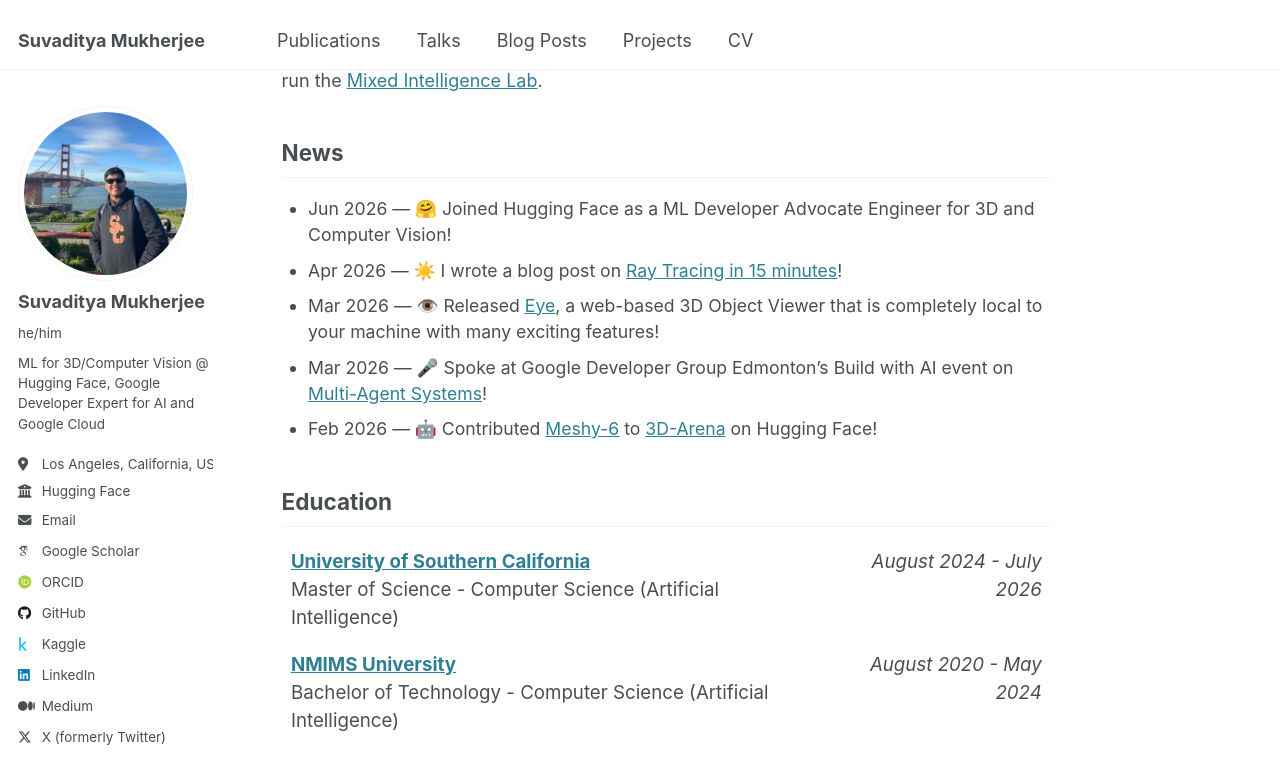
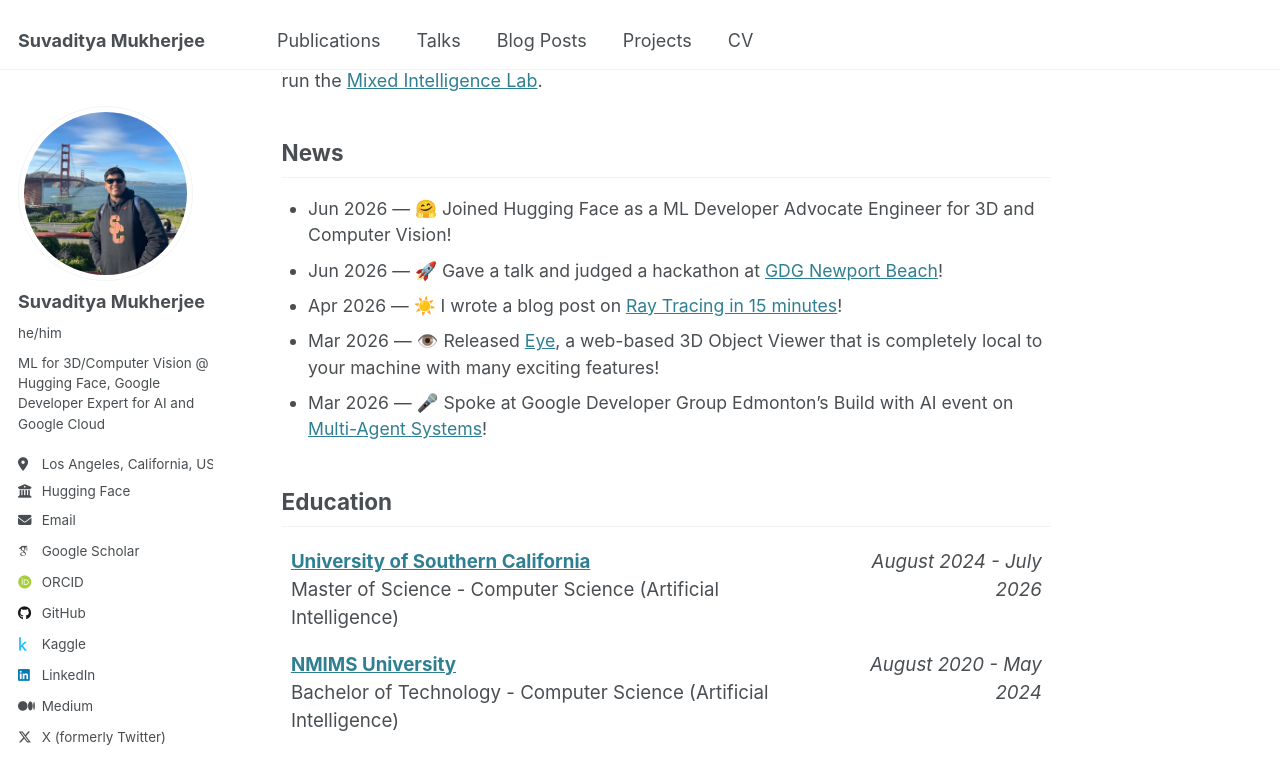
Before and after one commit to suvadityamuk/research-website, a Jekyll site: the page built from _pages/about.md, in a window 1280 px wide and 900 px high, scrolled down 425 px. Shown: the top 784 px of the window. Built offline with Jekyll 4.4.1, drawn with Linux system fonts in a browser that asks for light colours; some web fonts are replaced.

Commit message:
chore: update news
Signed-off-by: Suvaditya Mukherjee <suvadityamuk@gmail.com>

```diff
--- a/_data/news.yml
+++ b/_data/news.yml
@@ -15,6 +15,10 @@
 - sort_date: 2026-06-24
   date: "Jun 2026"
   text: "🤗 Joined Hugging Face as a ML Developer Advocate Engineer for 3D and Computer Vision!"
+
+- sort_date: 2026-06-15
+  date: "Jun 2026"
+  text: "🚀 Gave a talk and judged a hackathon at [GDG Newport Beach](https://gdg.community.dev/gdg-newport-beach/)!"
 
 - sort_date: 2026-04-05
   date: "Apr 2026"
```
